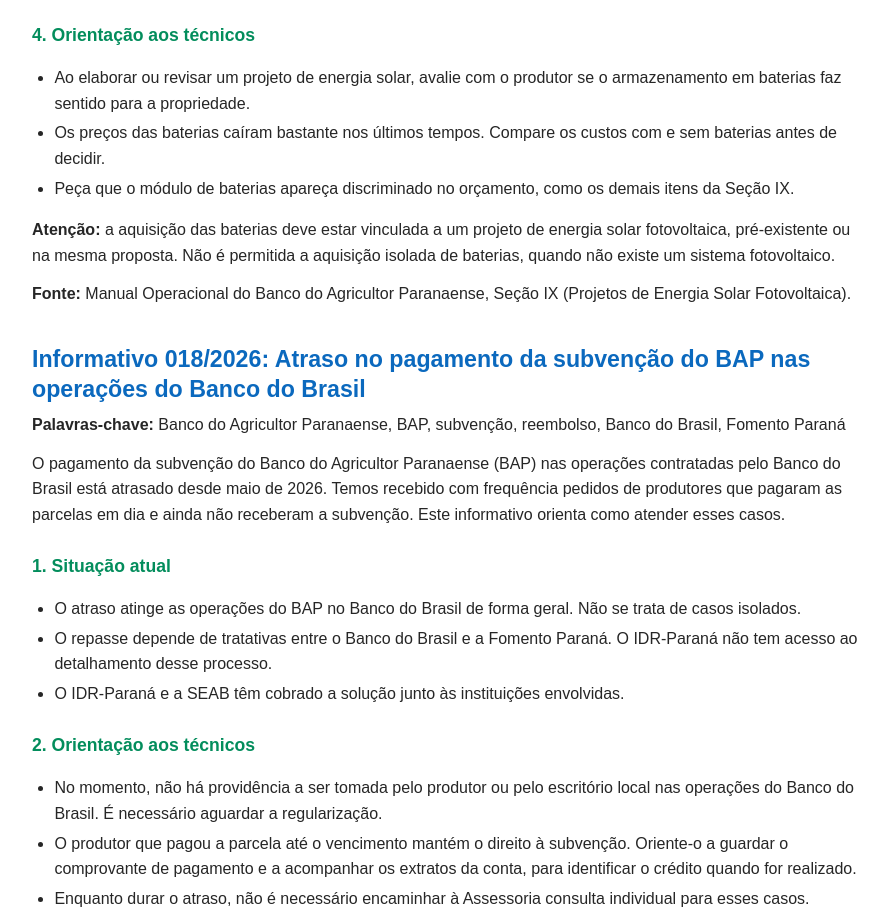
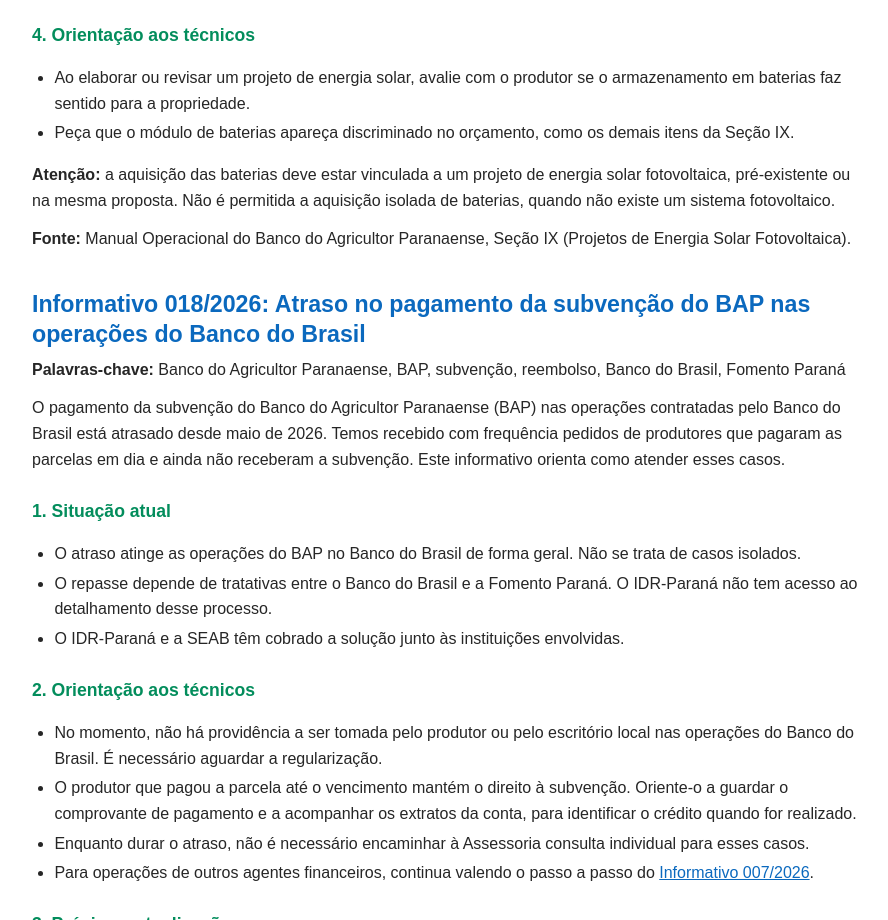
Before and after one commit to CredRur/info, a plain HTML site: page index.html in a window 1280 px wide. Shown: the part 1860-2780 px from the top of the page, without its empty margins (194-1082 px from the left). Drawn offline with Linux system fonts and the light colour scheme.

Commit message:
Informativo 019/2026: retira orientação sobre preços das baterias
Co-Authored-By: Claude Opus 5.5 <noreply@anthropic.com>
Claude-Session: https://claude.ai/code/session_01XyewTd2MAxSzmHsHp7KKzh

```diff
--- a/index.html
+++ b/index.html
@@ -224,8 +224,6 @@ oferecer o módulo de baterias no orçamento.</p>
 <li>Ao elaborar ou revisar um projeto de energia solar, avalie com o
 produtor se o armazenamento em baterias faz sentido para a
 propriedade.</li>
-<li>Os preços das baterias caíram bastante nos últimos tempos. Compare os
-custos com e sem baterias antes de decidir.</li>
 <li>Peça que o módulo de baterias apareça discriminado no orçamento, como
 os demais itens da Seção IX.</li>
 </ul>
```
